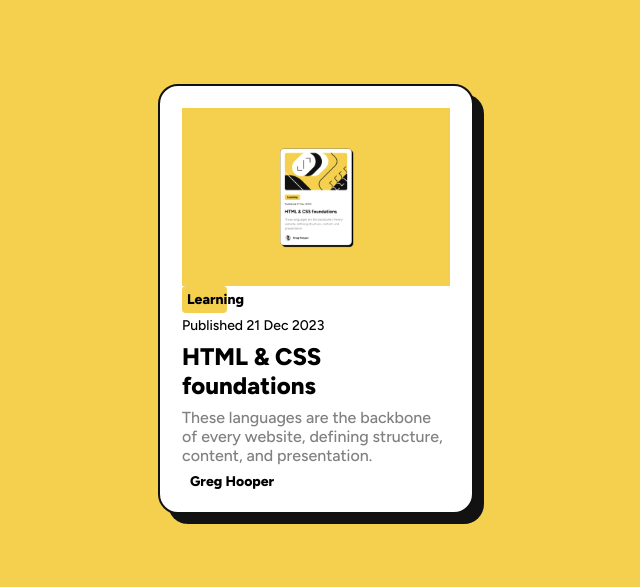
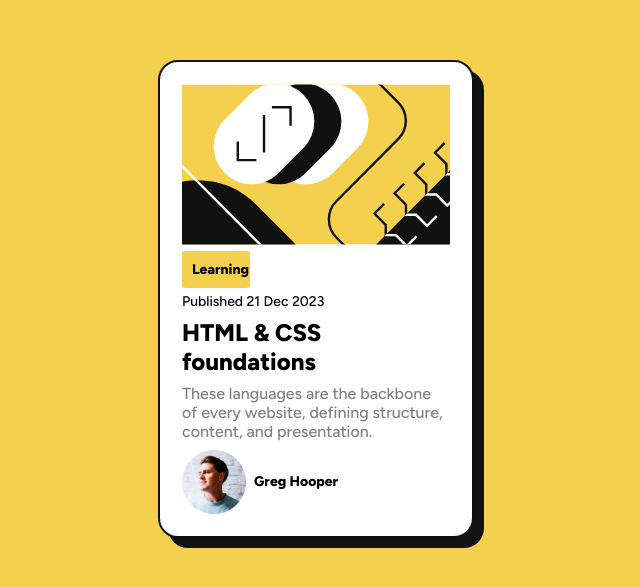
Before and after one commit to Liamlunkamba/Alab326.3.1, a plain HTML site: page index.html in a window 1280 px wide. Shown: the part 101-688 px from the top of the page, without its empty margins (324-964 px from the left). Drawn offline with Linux system fonts and the light colour scheme.

Commit message:
Alab326.3.1

```diff
--- a/index.html
+++ b/index.html
@@ -17,13 +17,13 @@
 <body>
   <main>
     <div id="main-container">
-      <img src="./desktop-design.jpg" alt="">
+      <img src="image2.svg" alt="">
       <p id="learning-label">Learning</p>
       <p id="publication-date">Published 21 Dec 2023</p>
       <h1 id="card-title">HTML &amp; CSS foundations</h1>
       <p id="card-description">These languages are the backbone of every website, defining structure, content, and presentation.</p>
       <div id="profile-container">
-        <img src="profile-picture.webp" alt="">
+        <img src="desktop-design.webp" alt="">
         <p id="additional-text">Greg Hooper</p>
       </div>
     </div>
--- a/styles.css
+++ b/styles.css
@@ -1,4 +1,3 @@
-
 body {
     background-color: hsl(47, 88%, 63%);
     height: 100vh;
@@ -44,12 +43,14 @@ main {
 
 #learning-label {
     background-color: hsl(47, 88%, 63%);
-    width: 13%;
-    padding: 5px;
-    border-radius: 4px;
+    width: 18%;
+    padding: 10px;
+    border-radius: 6%;
     font-weight: 800;
     font-size: 14px;
-    margin-bottom: 1.5%;
+    margin-bottom: 1.9%;
+    margin-top: 2.3%;
+
 }
 
 #publication-date {
```
Also changed, not shown: desktop-design.jpg (deleted), desktop-design.webp (added), image2.svg (added).
